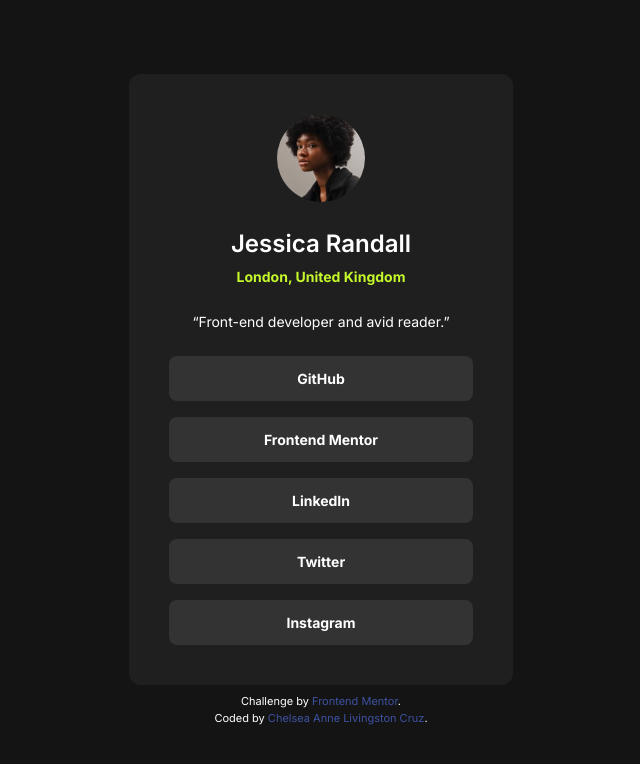
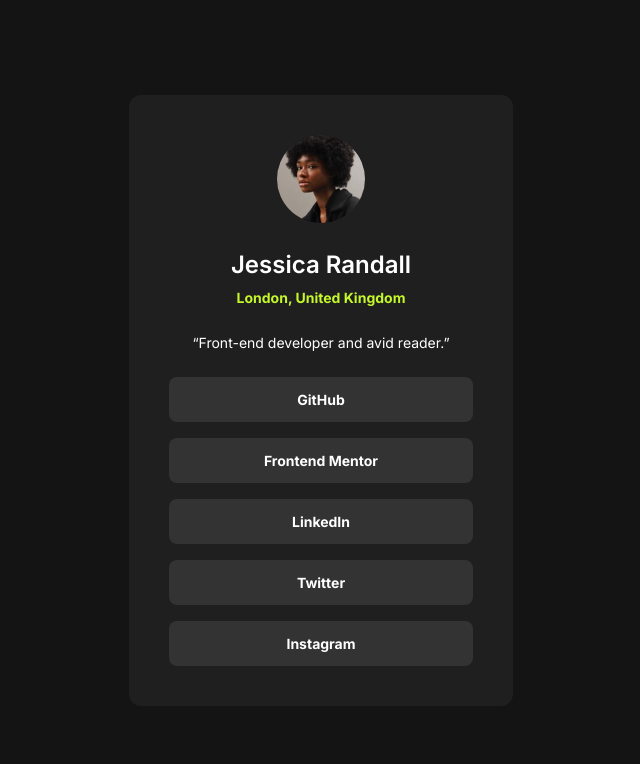
Before and after one commit to chelsea-here/social-links-profile, a Next.js app in the folder social-links-profile-app/: page / in a window 1280 px wide. Shown: the top 764 px of the page, without its empty margins (319-959 px from the left). Built offline with nearby package versions, Linux system fonts and the light colour scheme.

Commit message:
commented out attribution for side by side image

```diff
--- a/social-links-profile-app/src/app/page.tsx
+++ b/social-links-profile-app/src/app/page.tsx
@@ -31,14 +31,14 @@
           </div>
         </div>
       </div>
-      <div className="mt-2 left-0 right-0 justify-self-center">
+      {/* <div className="mt-2 left-0 right-0 justify-self-center">
         <footer id="attribution">
           <p className="text-white text-center text-[0.6875rem]">Challenge by <a className="text-blue" href="https://www.frontendmentor.io?ref=challenge" target="_blank">Frontend Mentor</a>.
           </p>
           <p className="text-white text-center text-[0.6875rem]">Coded by <a className="text-blue" href="#">Chelsea Anne Livingston Cruz</a>.
           </p>
         </footer>
-      </div>
+      </div> */}
     </main>
   );
 }
```
